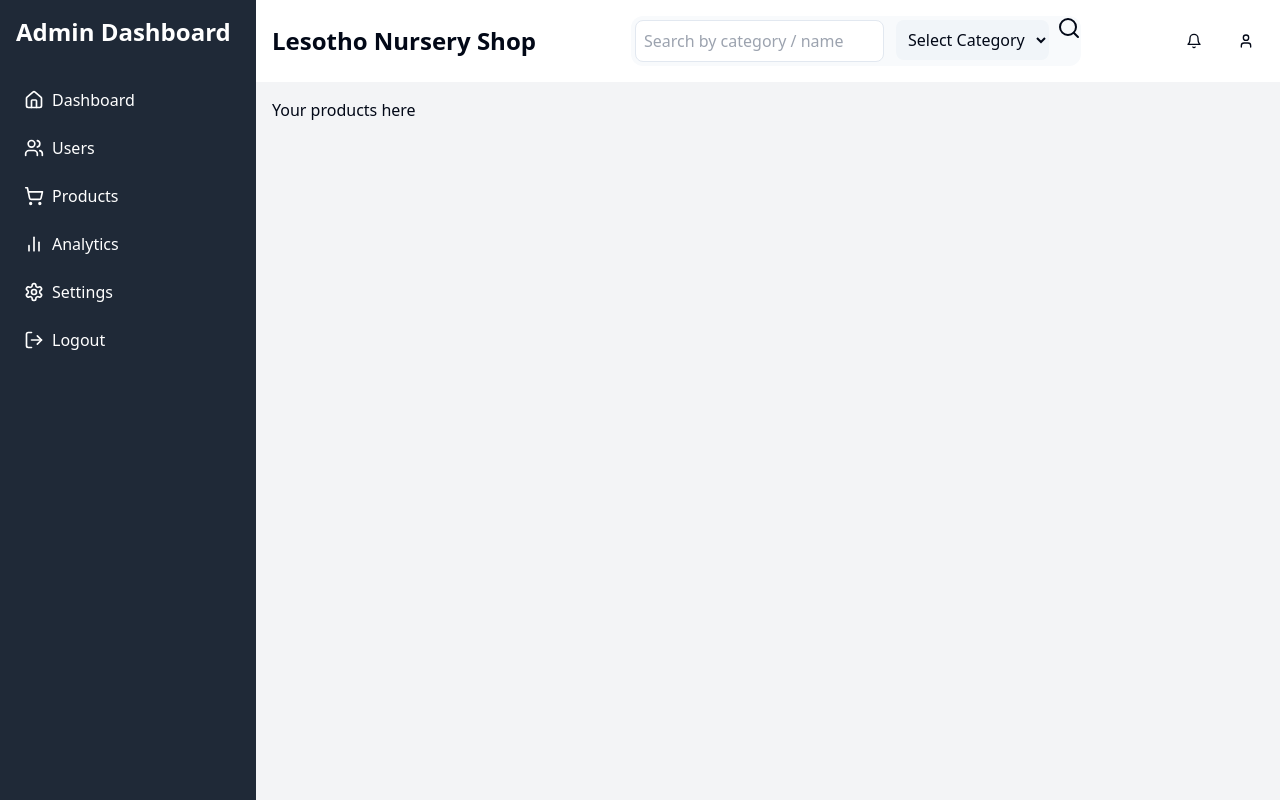
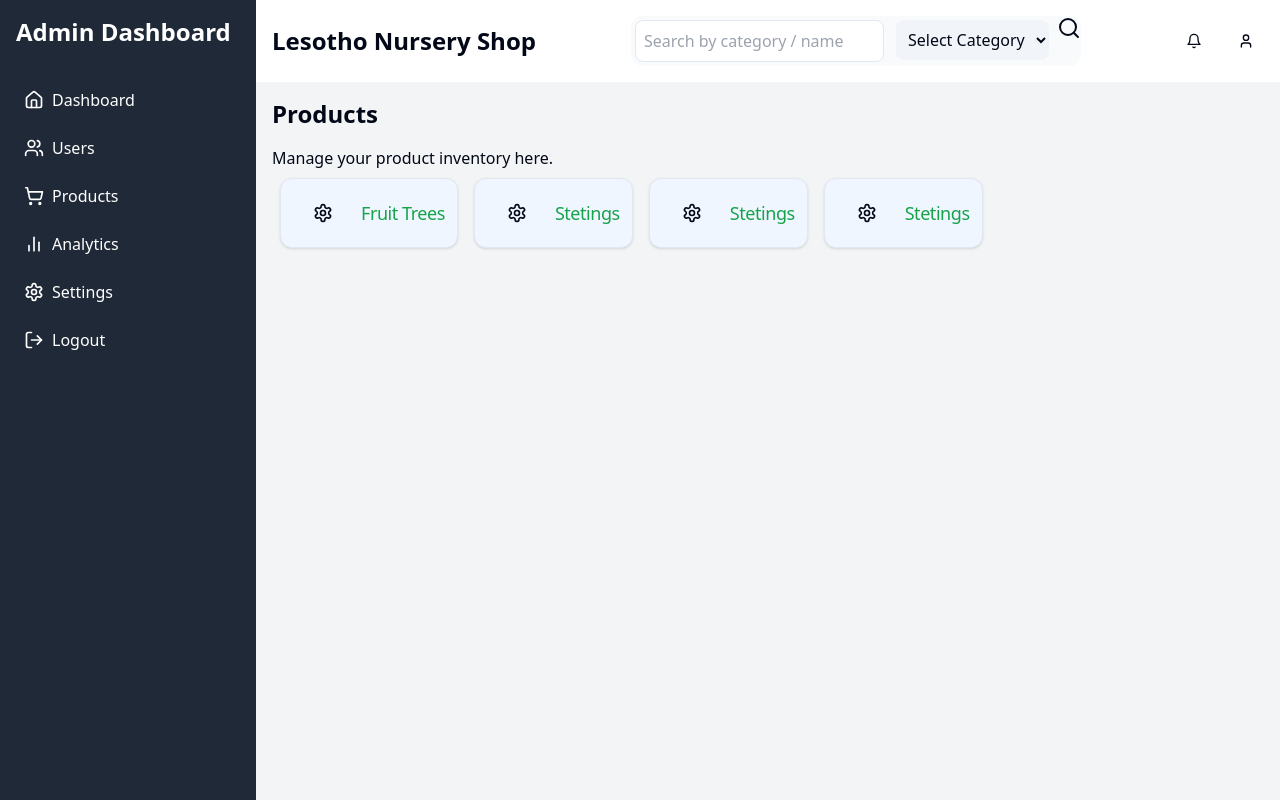
Before and after one commit to tefots/electron-js-testing, a Next.js app: page /pages/Products in a window 1280 px wide. Built offline with nearby package versions, Linux system fonts and the light colour scheme.

Commit message:
products page update

```diff
--- a/app/components/SidebarComponents/Products.tsx
+++ b/app/components/SidebarComponents/Products.tsx
@@ -1,8 +1,19 @@
-export default function ProductsPage() {
+import { Card, CardHeader, CardTitle } from "@/components/ui/card";
+
+interface productProps {
+  title: String,
+  icon: React.ReactNode
+}
+export default function ProductsPage({title, icon}: productProps ) {
     return (
-      <div>
-        <h1 className="text-2xl font-bold mb-4">Products</h1>
-        <p>Manage your product inventory here.</p>
+      <div className="p-2">
+        {/* top of the products that provides the description*/}
+
+        <Card className="flex flex-row  bg-blue-50 ">
+          <CardHeader className="ms-2">{icon}</CardHeader>
+          <CardTitle className="text-lg items-center space-y-2 mt-4 p-1 ms-0 mr-2 font-medium text-green-600">{title}</CardTitle>
+
+        </Card>
       </div>
     );
   }
--- a/app/pages/Products/page.tsx
+++ b/app/pages/Products/page.tsx
@@ -1,4 +1,6 @@
 import { DashboardLayout } from "@/app/components/DashboardComponents/DashboardLayout"
+import ProductsPage from "@/app/components/SidebarComponents/Products"
+import { Settings } from "lucide-react"
 
 
 export default function Products (){
@@ -7,8 +9,13 @@ export default function Products (){
     return(
         <>
         <DashboardLayout >
-        <div>
-            <p>Your products here</p>
+        <h1 className="text-2xl font-bold mb-4">Products</h1>
+        <p>Manage your product inventory here.</p>
+        <div className="flex flex-col md:flex-row">
+            <ProductsPage icon={<Settings size= {20} /> } title ="Fruit Trees" />
+            <ProductsPage icon={<Settings size= {20} /> } title ="Stetings" />
+            <ProductsPage icon={<Settings size= {20} /> } title ="Stetings" />
+            <ProductsPage icon={<Settings size= {20} /> } title ="Stetings" />
         </div>
         </DashboardLayout>
         </>
```
